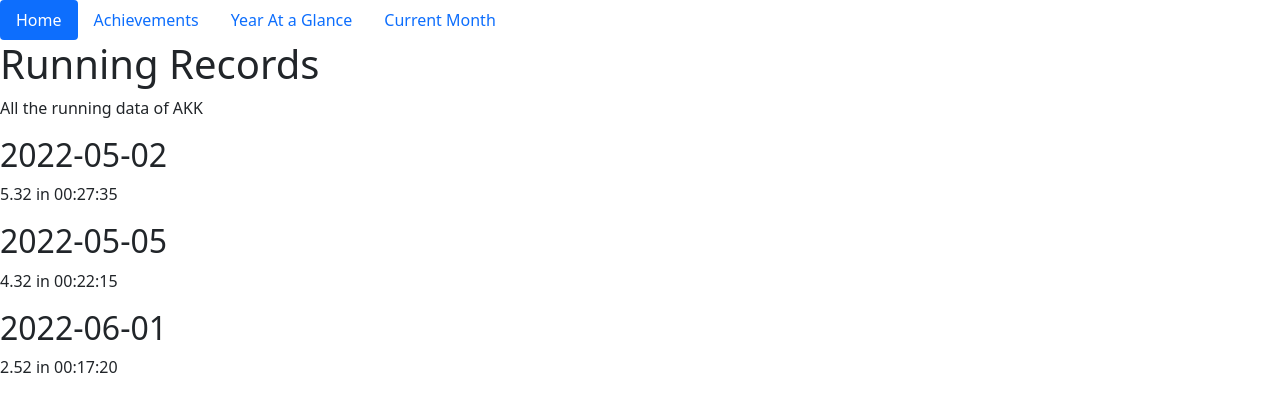
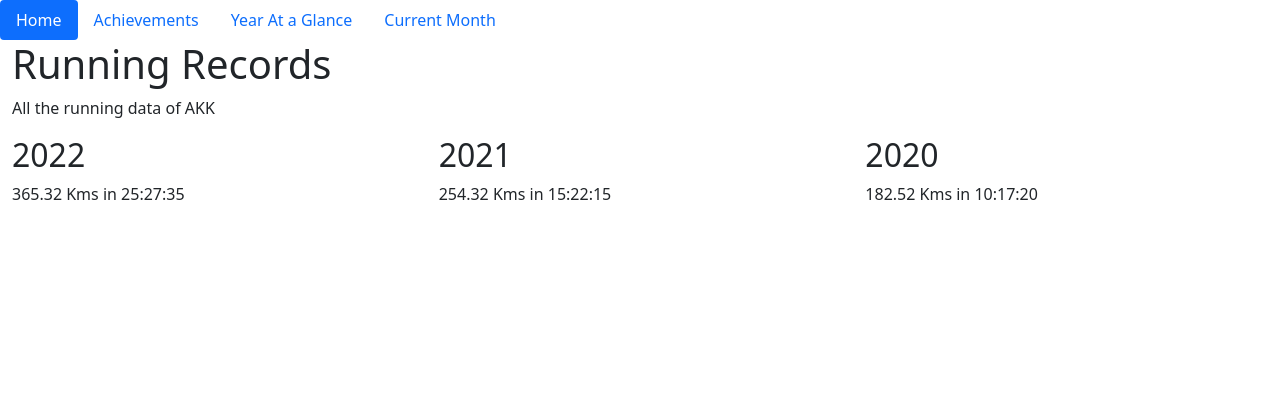
Before and after one commit to arunkhattri/runs_flask_app, a Flask app: page / in a window 1280 px wide. Shown: the top 412 px of the page. Run offline with Flask 2, Linux system fonts and the light colour scheme.

Commit message:
using bootstrap container, grid and navbar

```diff
--- a/app.py
+++ b/app.py
@@ -4,9 +4,9 @@ from flask import Flask, render_template
 app = Flask(__name__)
 
 runs = [
-    {"date": "2022-05-02", "km": 5.32, "time": "00:27:35"},
-    {"date": "2022-05-05", "km": 4.32, "time": "00:22:15"},
-    {"date": "2022-06-01", "km": 2.52, "time": "00:17:20"},
+    {"year": "2022", "km": 365.32, "time": "25:27:35"},
+    {"year": "2021", "km": 254.32, "time": "15:22:15"},
+    {"year": "2020", "km": 182.52, "time": "10:17:20"},
 ]
 
 
--- a/templates/home.html
+++ b/templates/home.html
@@ -30,12 +30,18 @@
     </ul>
   </head>
   <body>
-    <h1>Running Records</h1>
-    <p>All the running data of AKK</p>
-    {% for run in runs %}
-        <h2>{{ run.date }}</h2>
-        <p>{{ run.km }} in {{ run.time }}</p>
-    {% endfor %}
+      <div class="container-fluid">
+        <h1>Running Records</h1>
+        <p>All the running data of AKK</p>
+        <div class="row">
+            {% for run in runs %}
+                <div class="col">
+                <h2>{{ run.year }}</h2>
+                <p>{{ run.km }} Kms in {{ run.time }}</p>
+                </div>
+            {% endfor %}
+        </div>
+      </div>
 
     <!-- Option 1: Bootstrap Bundle with Popper -->
     <script src="https://cdn.jsdelivr.net/npm/bootstrap@5.1.3/dist/js/bootstrap.bundle.min.js" integrity="sha384-ka7Sk0Gln4gmtz2MlQnikT1wXgYsOg+OMhuP+IlRH9sENBO0LRn5q+8nbTov4+1p" crossorigin="anonymous"></script>
```
